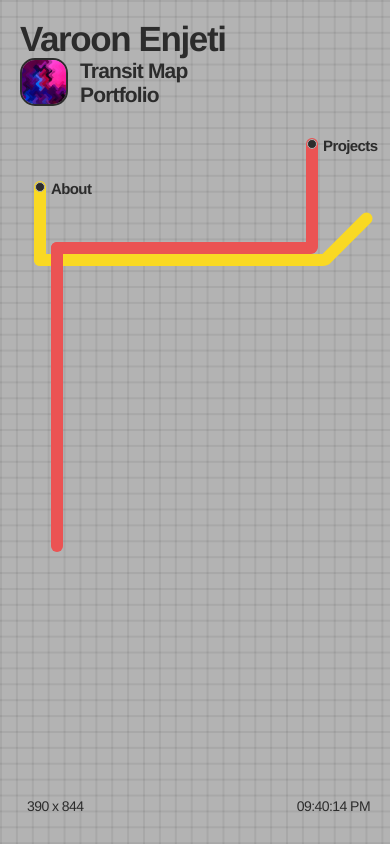
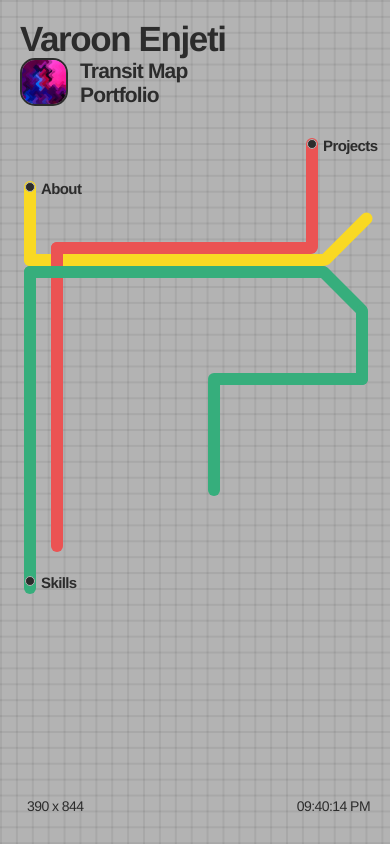
Before and after one commit to varoon-enjeti/portfolio-website, a Next.js app: page / in a window 390 px wide. Built offline with nearby package versions, Linux system fonts and the light colour scheme.

Commit message:
green mobile

```diff
--- a/app/components/body.tsx
+++ b/app/components/body.tsx
@@ -78,7 +78,7 @@ export default function Body() {
             <div className="2xl:w-full 2xl:h-[60%] 2xl:absolute 2xl:top-1/3 2xl:left-1/2 2xl:transform 2xl:-translate-x-1/2 2xl:-translate-y-1/3">
                 <Yellowline setAbout={setAbout}/>
                 <Redline setProject={setProject}/>
-                {/* <Greenline setSkills={setSkills}/> */}
+                <Greenline setSkills={setSkills}/>
                 {/* <Blueline setContact={setContact}/> */}
             </div>
             <div className="flex h-full w-full justify-between items-end">
--- a/app/components/lines/greenline.tsx
+++ b/app/components/lines/greenline.tsx
@@ -4,14 +4,16 @@ import { greenProps, SetStateType } from '../types';
 const Greenline: React.FC<greenProps> = ({ setSkills }) => {
     return (
         <div className="relative">
-            <div className="bg-green h-6 w-[calc(100%-50px-472px)] absolute top-[393px] left-[218px] tl-tr-br-bl sit"></div>
-            <div className="bg-green h-[220px] nb:h-[328px] w-6 absolute top-[393px] left-[218px] tl-tr-br-bl sil">
-                <button onClick={() => {setSkills(true)}} type="button" className="open-btn top-[198px] nb:top-[306px]">
-                    <p className="selection-txt">Skills</p>
+            <div className="bg-green h-3 md:h-6 w-[calc(100%-45px)] md:w-[calc(100%-50px-472px)] absolute top-[246px] md:top-[393px] left-[4px] md:left-[218px] tl-tr-br-bl sit"></div>
+            <div className="bg-green h-[300px] md:h-[220px] nb:h-[328px] w-3 md:w-6 absolute top-[246px] md:top-[393px] left-[4px] md:left-[218px] tl-tr-br-bl sil">
+                <button onClick={() => {setSkills(true)}} type="button" className="open-btn relative left-[1px] md:left-[2px] w-[10px] md:w-5 h-[10px] md:h-5 bg-darkgrey border-[1px] md:border-2 border-lightgrey rounded-full top-[calc(100%-15px)] md:top-[198px] nb:top-[306px]">
+                    <p className="font-sans text-[15px] md:text-[30px] text-darkgrey font-semibold relative left-[15px] md:left-[23px] -top-[12px] md:-top-[9px] tracking-[-0.04em]">Skills</p>
                 </button>
             </div>
-            <div className="bg-green h-6 w-[90px] absolute top-[418px] left-[calc(100%-50px-472px+186px)] rotate-45 tl-tr-br-bl sibr"></div>
-            <div className="bg-green h-6 w-[200px] top-[442px] left-[calc(100%-50px-472px+243px)] absolute tl-tr-br-bl sir"></div>
+            <div className="bg-green h-3 md:h-6 w-[65px] md:w-[90px] absolute top-[265px] md:top-[418px] left-[calc(100%-60px)] md:left-[calc(100%-50px-472px+186px)] rotate-45 tl-tr-br-bl sibr"></div>
+            <div className="bg-green h-3 md:h-6 w-[160px] md:w-[200px] top-[353px] md:top-[442px] left-[calc(100%-162px)] md:left-[calc(100%-50px-472px+243px)] absolute tl-tr-br-bl sir"></div>
+            <div className="bg-green h-[80px] md:h-0 w-3 md:w-0 absolute left-[calc(100%-14px)] top-[285px] tl-tr-br-bl sir"></div>
+            <div className="bg-green h-[120px] md:h-0 w-3 md:w-0 absolute left-[calc(100%-162px)] top-[356px] tl-tr-br-bl sir"></div>
         </div>
     );
 }
--- a/app/components/lines/yellowline.tsx
+++ b/app/components/lines/yellowline.tsx
@@ -4,8 +4,8 @@ import { yellowProps, SetStateType } from '../types';
 const Yellowline: React.FC<yellowProps> = ({ setAbout }) => {
     return (
         <div className="relative">
-            <div className="bg-yellow h-3 md:h-6 w-[calc(100%-55px)] md:w-[calc(100%-50px-580px)] absolute top-[234px] md:top-[369px] left-[14px] md:left-[282px] tl-tr-br-bl sib"></div>
-            <div className="bg-yellow h-[85px] md:h-32 w-3 md:w-6 absolute top-[161px] md:top-[265px] left-[14px] md:left-[282px] tl-tr-br-bl sitl">
+            <div className="bg-yellow h-3 md:h-6 w-[calc(100%-45px)] md:w-[calc(100%-50px-580px)] absolute top-[234px] md:top-[369px] left-[4px] md:left-[282px] tl-tr-br-bl sib"></div>
+            <div className="bg-yellow h-[85px] md:h-32 w-3 md:w-6 absolute top-[161px] md:top-[265px] left-[4px] md:left-[282px] tl-tr-br-bl sitl">
                 <button onClick={() => {setAbout(true)}} type="button" className="open-btn relative left-[1px] md:left-[2px] w-[10px] md:w-5 h-[10px] md:h-5 bg-darkgrey border-[1px] md:border-2 border-lightgrey rounded-full -top-[3px] md:top-[2px]">
                     <p className="font-sans text-[15px] md:text-[30px] text-darkgrey font-semibold relative left-[15px] md:left-[23px] -top-[12px] md:-top-[9px] tracking-[-0.04em]">About</p>
                 </button>
```
